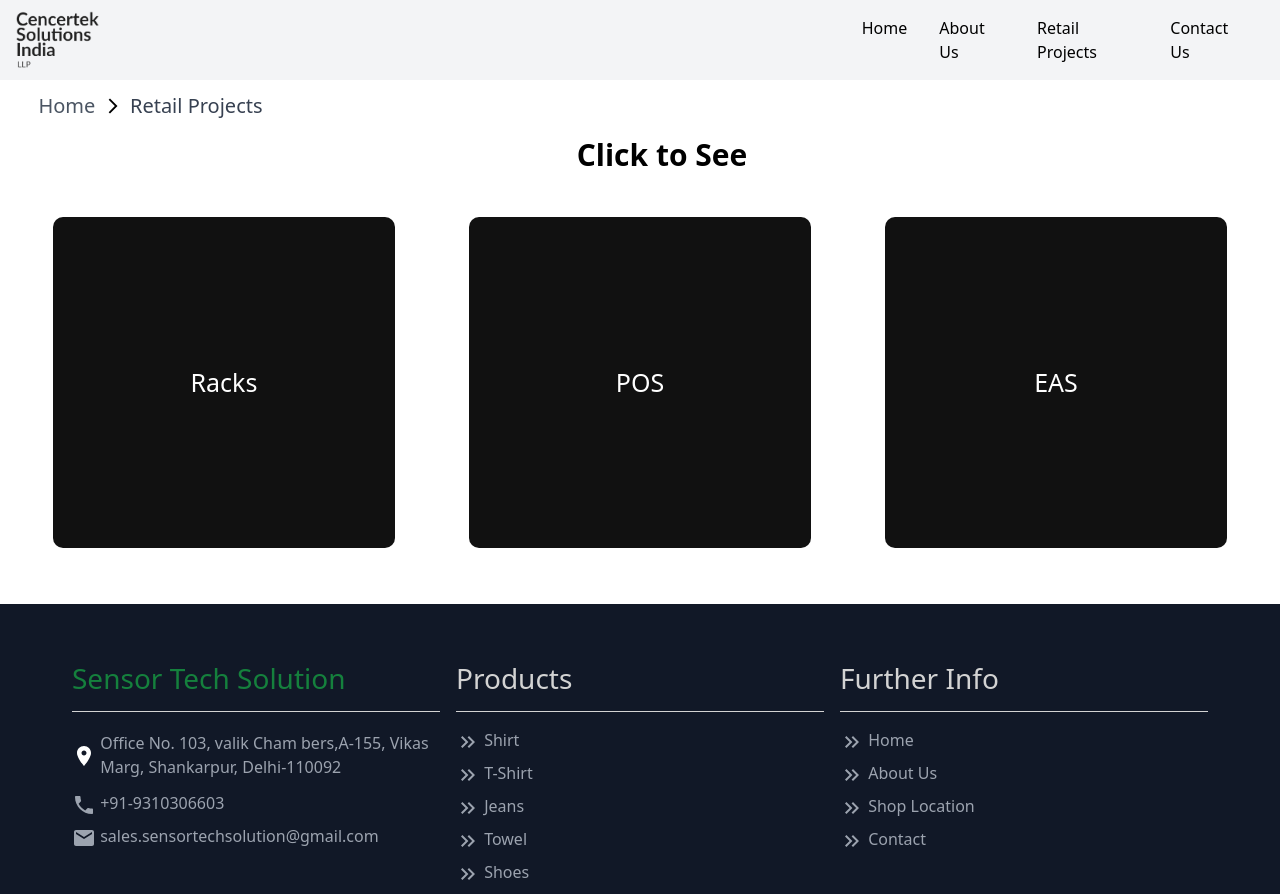
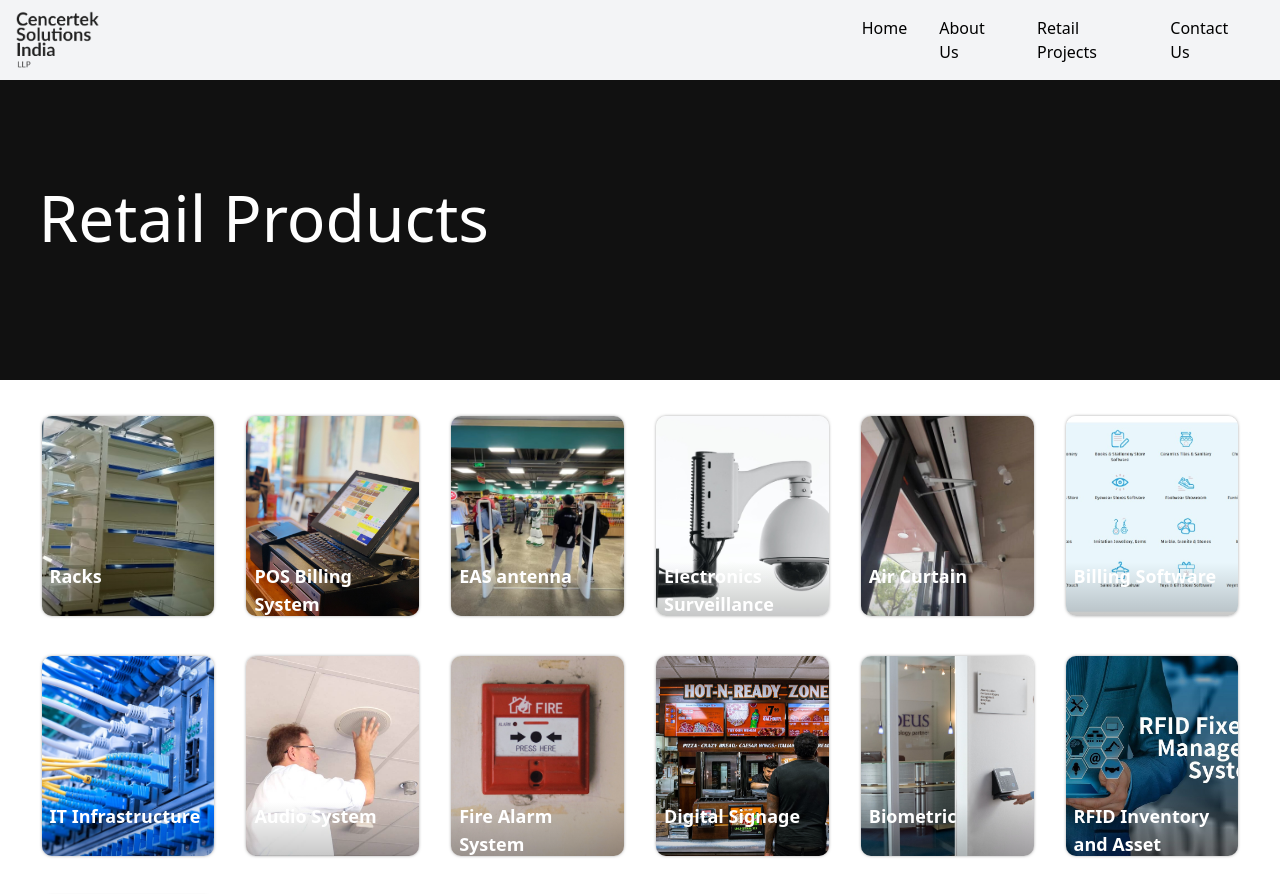
Before and after one commit to iam-vishal-ydv/Sensor-TS, a React (Vite) app: page /Sensor-TS/retail-projects in a window 1280 px wide. Shown: the top 894 px of the page. Built offline with nearby package versions, Linux system fonts and the light colour scheme.

Commit message:
changes done

```diff
--- a/src/Components/Retail Projects/RetailProjects.jsx
+++ b/src/Components/Retail Projects/RetailProjects.jsx
@@ -1,29 +1,102 @@
-import { Grid } from '@mui/material'
 import React from 'react'
-import ContactFields from '../ContactUs/ContactFields'
 import ArrowForwardIosIcon from '@mui/icons-material/ArrowForwardIos';
-import { Link, useNavigate } from 'react-router-dom';
+import { Link, useNavigate, useParams } from 'react-router-dom';
+import { Grid } from '@mui/material';
+import ContactFields from '../ContactUs/ContactFields';
+// import img1 from '../../assets/rack1.jpeg'
+// import img2 from '../../assets/POS-Billing-System.jpeg'
+// import img3 from '../../assets/EAS-Antena.jpeg'
+// import img4 from '../../assets/Electronics-surveillance.jpeg'
+// import img5 from '../../assets/Air-Curtain.jpeg'
+// import img6 from '../../assets/Billing-Software.jpeg'
+// import img7 from '../../assets/IT-Infrastrucure.jpeg'
+// import img8 from '../../assets/Audio-System.jpeg'
+// import img9 from '../../assets/Fire-Alarm-System.jpeg'
+// import img10 from '../../assets/Digital-Signage.jpeg'
+// import img11 from '../../assets/Biometric.jpeg'
+// import img12 from '../../assets/RFID-Inventory.jpeg'
+// import img13 from '../../assets/Face-Detection.jpeg'
 
-export default function RetailProjects() {
+
+export default function SingleProject() {
+    const { id } = useParams()
     const navigate = useNavigate()
+    let data = [
+        { name: 'Racks', img: 'img1' },
+        { name: 'POS Billing System', img: 'img2' },
+        { name: 'EAS antenna', img: 'img3' },
+        { name: 'Electronics Surveillance', img: 'img4' },
+        { name: 'Air Curtain', img: 'img5' },
+        { name: 'Billing Software', img: 'img6' },
+        { name: 'IT Infrastructure', img: 'img7' },
+        { name: 'Audio System', img: 'img8' },
+        { name: 'Fire Alarm System', img: 'img9' },
+        { name: 'Digital Signage', img: 'img10' },
+        { name: 'Biometric', img: 'img11' },
+        { name: 'RFID Inventory and Asset Management', img: 'img12' },
+        { name: 'Face Detection and Demography', img: 'img13' },
+    ]
     return (
         <>
-    <div className=' pt-3 path'><Link className='text-xl text-gray-600' to='/Sensor-TS/'>Home</Link>&nbsp;&nbsp; <ArrowForwardIosIcon sx={{fontSize:'18px'}}/>&nbsp;&nbsp; <span className='text-xl text-gray-700'>Retail Projects</span></div>
-    <div className='ps-11 text-center pt-3' style={{fontSize:'30px',fontWeight:'600'}}>Click to See</div>
-    <Grid container py={5} px={2} className='retail-container'>
-        <Grid item md={4} sm={4} xs={12} pb={2} className='box-container'>
-         <div className='project_box' onClick={()=>navigate('/Sensor-TS/retail-projects/singleproject/Racks')}>Racks</div>
+            {/* <div className=' pt-3 path'><Link className='text-xl text-gray-600' to='/Sensor-TS/'>Home</Link>&nbsp;&nbsp; <ArrowForwardIosIcon sx={{ fontSize: '18px' }} />&nbsp;&nbsp;<Link className='text-xl text-gray-600' to='/Sensor-TS/retail-projects'>Retail Projects</Link> &nbsp;&nbsp; <ArrowForwardIosIcon sx={{ fontSize: '18px' }} />&nbsp;&nbsp;<span className='text-xl text-gray-700'>{id}</span></div> */}
+            <Grid container className='top-header'>
+                <div className='rheading'>Retail Products</div>
             </Grid>
-        <Grid item md={4} sm={4} xs={12} pb={2} className='box-container'>
-        <div className='project_box' onClick={()=>navigate('/Sensor-TS/retail-projects/singleproject/POS')}>POS</div>
+            <Grid container className='img-container' mt={2}>
+                {data.map((item, index) => <Grid item md={2} sm={3} xs={6} px={2} pb={5}>
+                    <div className='img-con'>
+                        <div className={item.img} >
+
+                        </div>
+                        <div className='inner-img'>
+                            <div className='align-text-bottom font-bold text-lg text-white mx-2'>{item.name}</div>
+                            <div className='mx-2 text-white mt-5'>Lorem ipsum dolor sit amet consectetur adipisicing elit. Accusamus, nemo.</div>
+                        </div>
+                    </div>
+                </Grid>)}
             </Grid>
-        <Grid item md={4} sm={4} xs={12} pb={2} className='box-container'>
-        <div className='project_box' onClick={()=>navigate('/Sensor-TS/retail-projects/singleproject/EAS')}>EAS</div>
-        </Grid>
-    </Grid>
-    {/* <div className='contact_container'>
-    <ContactFields/>
-    </div> */}
+            <div className='contact_container'>
+                <h1 className='about-product-heading text-center pb-5'>Contact Us For More Information</h1>
+                <ContactFields />
+            </div>
         </>
     )
 }
+
+
+
+
+
+
+
+
+
+// import { Grid } from '@mui/material'
+// import React from 'react'
+// import ContactFields from '../ContactUs/ContactFields'
+// import ArrowForwardIosIcon from '@mui/icons-material/ArrowForwardIos';
+// import { Link, useNavigate } from 'react-router-dom';
+
+// export default function RetailProjects() {
+//     const navigate = useNavigate()
+//   return (
+//     <>
+//     <div className=' pt-3 path'><Link className='text-xl text-gray-600' to='/Sensor-TS/'>Home</Link>&nbsp;&nbsp; <ArrowForwardIosIcon sx={{fontSize:'18px'}}/>&nbsp;&nbsp; <span className='text-xl text-gray-700'>Retail Projects</span></div>
+//     <div className='ps-11 text-center pt-3' style={{fontSize:'30px',fontWeight:'600'}}>Click to See</div>
+//     <Grid container py={5} px={2} className='retail-container'>
+//         <Grid item md={4} sm={4} xs={12} pb={2} className='box-container'>
+//          <div className='project_box' onClick={()=>navigate('/Sensor-TS/retail-projects/singleproject/Racks')}>Racks</div>
+//         </Grid>
+//         <Grid item md={4} sm={4} xs={12} pb={2} className='box-container'>
+//         <div className='project_box' onClick={()=>navigate('/Sensor-TS/retail-projects/singleproject/POS')}>POS</div>
+//         </Grid>
+//         <Grid item md={4} sm={4} xs={12} pb={2} className='box-container'>
+//         <div className='project_box' onClick={()=>navigate('/Sensor-TS/retail-projects/singleproject/EAS')}>EAS</div>
+//         </Grid>
+//     </Grid>
+//     <div className='contact_container'>
+//     <ContactFields/>
+//     </div>
+//     </>
+//   )
+// }
--- a/src/index.css
+++ b/src/index.css
@@ -179,21 +179,223 @@
     padding: 20px 2%;
 }
 
-.img{
+.img-con{
     width: 100%;
     height: 200px;
+    overflow: hidden;
     border-radius: 10px;
+    position: relative;
+    cursor: pointer;
     box-shadow: 0 0 4px -2px;
-    cursor: pointer;
 }
 
+.img-con:hover .img1{
+   transform: scale(1.2);
+   transition: 0.5s;
+}
+.img-con:hover .img2{
+    transform: scale(1.2);
+    transition: 0.5s;
+ }
+ .img-con:hover .img3{
+    transform: scale(1.2);
+    transition: 0.5s;
+ }
+ .img-con:hover .img4{
+    transform: scale(1.2);
+    transition: 0.5s;
+ }
+ .img-con:hover .img5{
+    transform: scale(1.2);
+    transition: 0.5s;
+ }
+ .img-con:hover .img6{
+    transform: scale(1.2);
+    transition: 0.5s;
+ }
+ .img-con:hover .img7{
+    transform: scale(1.2);
+    transition: 0.5s;
+ }
+ .img-con:hover .img8{
+    transform: scale(1.2);
+    transition: 0.5s;
+ }
+ .img-con:hover .img9{
+    transform: scale(1.2);
+    transition: 0.5s;
+ }
+ .img-con:hover .img10{
+    transform: scale(1.2);
+    transition: 0.5s;
+ }
+ .img-con:hover .img11{
+    transform: scale(1.2);
+    transition: 0.5s;
+ }
+ .img-con:hover .img12{
+    transform: scale(1.2);
+    transition: 0.5s;
+ }
+ .img-con:hover .img13{
+    transform: scale(1.2);
+    transition: 0.5s;
+ }
+
+.img1{
+    width: 100%;
+    height: 200px;
+    background: url('../src/assets/rack4.jpeg');
+    background-size: cover;
+    overflow: hidden;
+    transition: 0.5s;
+    background-position: center;
+}
+.img2{
+    width: 100%;
+    height: 200px;
+    background: url('../src/assets/POS-Billing-System.jpeg');
+    background-size: cover;
+    overflow: hidden;
+    transition: 0.5s;
+    background-position: center;
+}
+.img3{
+    width: 100%;
+    height: 200px;
+    background: url('../src/assets/EAS-Antena.jpeg');
+    background-size: cover;
+    overflow: hidden;
+    transition: 0.5s;
+    background-position: center;
+}
+.img4{
+    width: 100%;
+    height: 200px;
+    background: url('../src/assets/Electronics-surveillance.jpeg');
+    background-size: cover;
+    overflow: hidden;
+    transition: 0.5s;
+    background-position: center;
+}
+.img5{
+    width: 100%;
+    height: 200px;
+    background: url('../src/assets/Air-Curtain.jpeg');
+    background-size: cover;
+    overflow: hidden;
+    transition: 0.5s;
+    background-position: center;
+}
+.img6{
+    width: 100%;
+    height: 200px;
+    background: url('../src/assets/Billing-Software.jpeg');
+    background-size: cover;
+    overflow: hidden;
+    transition: 0.5s;
+    background-position: center;
+}
+.img7{
+    width: 100%;
+    height: 200px;
+    background: url('../src/assets/IT-Infrastrucure.jpeg');
+    background-size: cover;
+    overflow: hidden;
+    transition: 0.5s;
+    background-position: center;
+}
+.img8{
+    width: 100%;
+    height: 200px;
+    background: url('../src/assets/Audio-System.jpeg');
+    background-size: cover;
+    overflow: hidden;
+    transition: 0.5s;
+    background-position: center;
+}
+.img9{
+    width: 100%;
+    height: 200px;
+    background: url('../src/assets/Fire-Alarm-System.jpeg');
+    background-size: cover;
+    overflow: hidden;
+    transition: 0.5s;
+    background-position: center;
+}
+.img10{
+    width: 100%;
+    height: 200px;
+    background: url('../src/assets/Digital-Signage.jpeg');
+    background-size: cover;
+    overflow: hidden;
+    transition: 0.5s;
+    background-position: center;
+}
+.img11{
+    width: 100%;
+    height: 200px;
+    background: url('../src/assets/Biometric.jpeg');
+    background-size: cover;
+    overflow: hidden;
+    transition: 0.5s;
+    background-position: center;
+}
+.img12{
+    width: 100%;
+    height: 200px;
+    background: url('../src/assets/RFID-Inventory.jpeg');
+    background-size: cover;
+    overflow: hidden;
+    transition: 0.5s;
+    background-position: center;
+}
+.img13{
+    width: 100%;
+    height: 200px;
+    background: url('../src/assets/Face-Detection.jpeg');
+    background-size: cover;
+    overflow: hidden;
+    transition: 0.5s;
+    background-position: center;
+}
+
+
+.inner-img{
+    width: 100%;
+    height: 100%;
+    background: linear-gradient(to top,rgba(0,0,0,0.8),rgba(0,0,0,0));
+    top: 73%;
+    transition: 0.5s;
+    position: absolute;
+}
+
+
+.img-con:hover .inner-img{
+    top: 0;
+    transition: 0.5s;
+  }
+
+
 .about-product-heading{
-  font-size: 25px;
+  font-size: 2rem;
   font-weight: 600;
 }
 .about-product-heading1{
     font-size: 2.5rem;
     font-weight: 700;
+}
+
+.top-header{
+    background: #111;
+    width: 100%;
+    height: 300px;
+}
+
+.rheading{
+    font-size: 4rem;
+    color: white;
+    padding: 7% 3%;
 }
 
 @media only screen and (max-width: 900px) {
```
Lines whose indentation alone changed are shown as unchanged.
